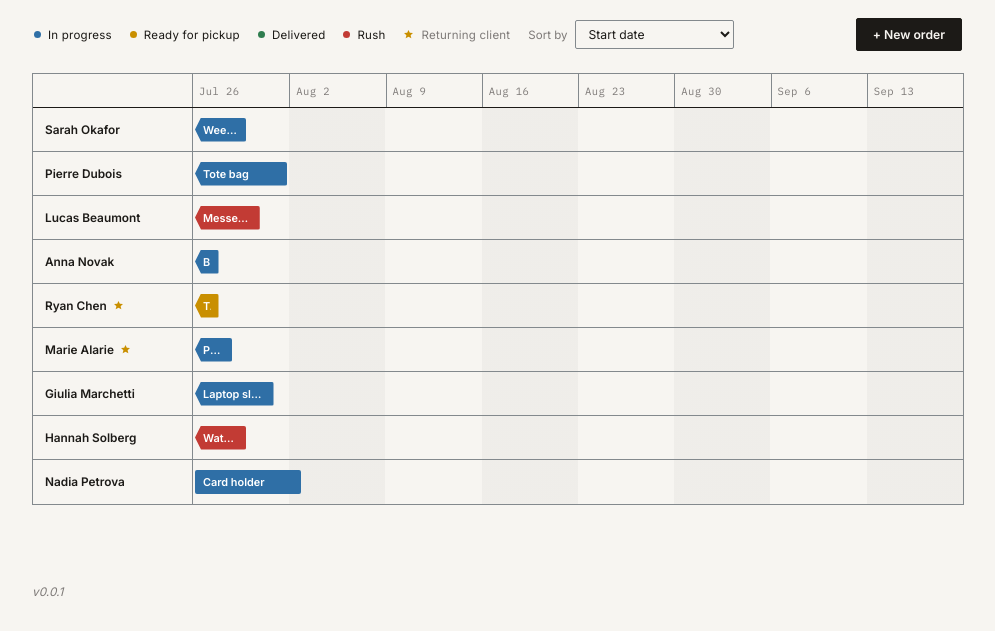
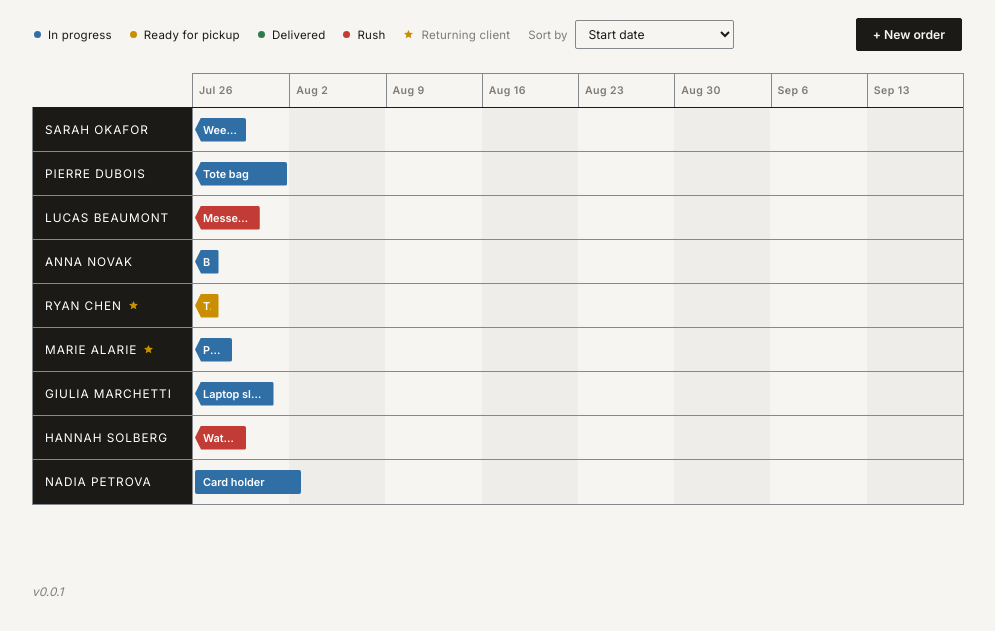
Before and after one commit to arnaud1050/leather_orders, a Flask app: page / in a window 1280 px wide. Shown: the part 169-800 px from the top of the page, without its empty margins (142-1137 px from the left). Run offline with Flask 3, Linux system fonts and the light colour scheme; a user stored in the database is signed in; data comes from the database, SQL or seed files in the repository.

Commit message:
Style updates

```diff
--- a/static/assets/css/style.css
+++ b/static/assets/css/style.css
@@ -405,8 +405,19 @@ body {
    --------------------------------------------------------------------- */
 
 .timeline {
+  position: relative;
   border: 1px solid var(--hairline);
   background: var(--paper);
+}
+
+.timeline__corner-patch {
+  position: absolute;
+  top: -1px;
+  left: -1px;
+  width: 160px;
+  height: 34px;
+  background: var(--paper);
+  pointer-events: none;
 }
 
 .timeline__row {
@@ -432,7 +443,8 @@ body {
 .timeline__label {
   padding: 10px 12px;
   font-size: 0.74rem;
-  font-weight: 600;
+  letter-spacing: 0.08em;
+  text-transform: uppercase;
   color: var(--ink);
   border: none;
   border-right: 1px solid var(--hairline);
@@ -446,6 +458,15 @@ body {
   text-align: left;
   width: 100%;
   cursor: pointer;
+}
+
+.timeline__row:not(.timeline__row--header) .timeline__label {
+  background: var(--ink);
+  color: #fff;
+}
+
+.timeline__row--header .timeline__label {
+  background: var(--paper);
 }
 
 .timeline__label:hover {
@@ -482,8 +503,8 @@ body {
 }
 
 .timeline__week-label {
-  font-family: var(--font-mono);
   font-size: 0.66rem;
+  font-weight: 600;
   color: var(--ink-soft);
   letter-spacing: 0.04em;
   padding-left: 6px;
--- a/templates/timeline.html
+++ b/templates/timeline.html
@@ -55,6 +55,7 @@
   </div>
 
   <div class="timeline" id="timeline" style="--window-days: {{ window_days }}; --week-count: {{ week_headers|length }};">
+    <div class="timeline__corner-patch"></div>
     <div class="timeline__row timeline__row--header">
       <div class="timeline__label"></div>
       <div class="timeline__track timeline__track--header">
```
